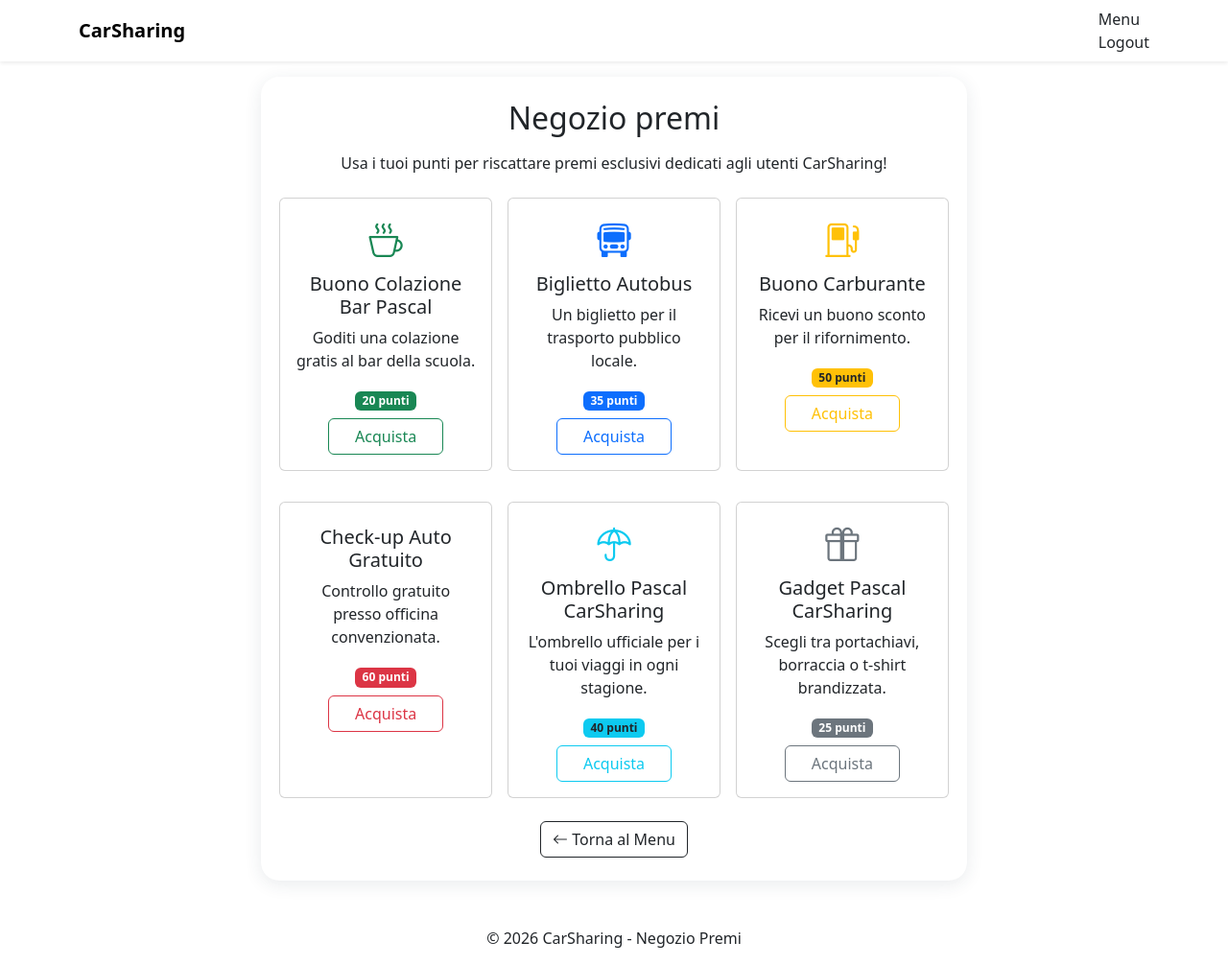
After one commit to ITTPascal-2526-5L/pascal-carsharing-brighipagliaraniromagnoli, a Flask app: page /negozio in a window 1280 px wide. The commit adds this page. Shown: the whole page at 96% size. Run offline with Flask 3, Linux system fonts and the light colour scheme; the visitor is signed in with stand-in values (Sample User, id 1).

Commit message:
aggiunta negozio a premi

```diff
--- a/app/json/school.json
+++ b/app/json/school.json
@@ -38,5 +38,10 @@
         "nomeScuola": "Prova",
         "indirizzo": "2",
         "suffix": "22"
+    },
+    {
+        "nomeScuola": "Cactus",
+        "indirizzo": "Via desertica, 102",
+        "suffix": "c22"
     }
 ]
--- a/app/models/driver.py
+++ b/app/models/driver.py
@@ -12,8 +12,9 @@ class Driver(db.Model):
     CF = db.Column(db.String(50), unique=True, nullable=False)
     NrPatente = db.Column(db.String(50), unique=True, nullable=False)
     password = db.Column(db.String(100), nullable=False)
+    punti = db.Column(db.Integer, default=0)
 
-    def __init__(self, nome, cognome, email, eta, CF, NrPatente, password):
+    def __init__(self, nome, cognome, email, eta, CF, NrPatente, password, punti=0):
         self.nome = nome
         self.cognome = cognome
         self.email = email
@@ -21,3 +22,4 @@ class Driver(db.Model):
         self.CF = CF
         self.NrPatente = NrPatente
         self.password = password
+        self.punti = punti
--- a/app/models/passenger.py
+++ b/app/models/passenger.py
@@ -12,8 +12,9 @@ class Passenger(db.Model):
     CF = db.Column(db.String(50), unique=True, nullable=False)
     prelievo = db.Column(db.String(200), nullable=True)
     password = db.Column(db.String(100), nullable=False)
+    punti = db.Column(db.Integer, default=0)
 
-    def __init__(self, nome, cognome, email, eta, CF, prelievo, password):
+    def __init__(self, nome, cognome, email, eta, CF, prelievo, password, punti=0):
         self.nome = nome
         self.cognome = cognome
         self.email = email
@@ -21,3 +22,4 @@ class Passenger(db.Model):
         self.CF = CF
         self.prelievo = prelievo
         self.password = password
+        self.punti = punti
--- a/app/routes/login.py
+++ b/app/routes/login.py
@@ -6,6 +6,9 @@ from app.models.driver import Driver
 from app.models.passenger import Passenger
 from app.models.school import School
 from app import db
+import random
+import string
+from flask import jsonify
 
 
 login_bp = Blueprint("login", __name__)
@@ -64,9 +67,18 @@ def login():
 def menu():
     username = session.get("username")
     user_type = session.get("user_type")
+    punti = 0
     if not username or not user_type:
         return redirect("/login")
-    return render_template("menu.html", user=username, user_type=user_type)
+    if user_type == "passenger":
+        user = Passenger.query.filter_by(nome=username).first()
+        if user:
+            punti = user.punti
+    elif user_type == "driver":
+        user = Driver.query.filter_by(nome=username).first()
+        if user:
+            punti = user.punti
+    return render_template("menu.html", user=username, user_type=user_type, punti=punti)
 
 
 ALLOWED_EXTENSIONS = {"pdf", "jpg", "jpeg", "png"}
@@ -125,3 +137,40 @@ def upload_file():
 def logout():
     session.pop("username", None)
     return redirect("/login")
+
+@login_bp.route("/negozio")
+def negozio():
+    username = session.get("username")
+    user_type = session.get("user_type")
+    if not username or not user_type:
+        return redirect("/login")
+    return render_template("negozio.html", user=username, user_type=user_type)
+
+@login_bp.route("/acquista_premio", methods=["POST"])
+def acquista_premio():
+    if "username" not in session or "user_type" not in session:
+        return jsonify({"success": False, "message": "Devi essere loggato."}), 401
+    if session["user_type"] != "passenger":
+        return jsonify({"success": False, "message": "Solo i passeggeri possono acquistare premi."}), 403
+    from app.models.passenger import Passenger
+    user = Passenger.query.filter_by(nome=session["username"]).first()
+    if not user:
+        return jsonify({"success": False, "message": "Utente non trovato."}), 404
+    premio = request.json.get("premio")
+    costi = {
+        "colazione": 20,
+        "bus": 35,
+        "carburante": 50,
+        "checkup": 60,
+        "ombrello": 40,
+        "gadget": 25
+    }
+    if premio not in costi:
+        return jsonify({"success": False, "message": "Premio non valido."}), 400
+    costo = costi[premio]
+    if user.punti < costo:
+        return jsonify({"success": False, "message": "Punti insufficienti."}), 400
+    user.punti -= costo
+    codice = ''.join(random.choices(string.ascii_uppercase + string.digits, k=8))
+    db.session.commit()
+    return jsonify({"success": True, "codice": codice, "message": "Premio acquistato con successo!"})
--- /dev/null
+++ b/app/templates/negozio.html
@@ -0,0 +1,134 @@
+<!doctype html>
+<html lang="it">
+<head>
+    <meta charset="utf-8" />
+    <meta name="viewport" content="width=device-width, initial-scale=1" />
+    <title>Negozio CarSharing</title>
+    <link href="https://cdn.jsdelivr.net/npm/bootstrap@5.3.2/dist/css/bootstrap.min.css" rel="stylesheet">
+    <link rel="stylesheet" href="https://cdn.jsdelivr.net/npm/bootstrap-icons@1.11.1/font/bootstrap-icons.css">
+    <link rel="stylesheet" href="{{ url_for('static', filename='style.css') }}">
+    <style>
+      .shop-card { border-radius: 1.2rem; box-shadow: 0 4px 18px rgba(44,62,80,0.10); background: #fff; padding: 1.5rem 1.2rem; margin-bottom: 1.2rem; }
+      .shop-icon { font-size: 2.2rem; margin-bottom: 0.5rem; }
+      .shop-btn { min-width: 120px; }
+    </style>
+</head>
+<body>
+<nav class="navbar navbar-expand-lg navbar-light bg-white shadow-sm mb-2">
+  <div class="container">
+    <a class="navbar-brand fw-bold" href="/menu">CarSharing</a>
+    <div class="ms-auto">
+      <a class="nav-link" href="/menu">Menu</a>
+      <a class="nav-link" href="{{ url_for('login.logout') }}">Logout</a>
+    </div>
+  </div>
+</nav>
+<main class="container py-2">
+  <div class="row justify-content-center">
+    <div class="col-lg-8">
+      <div class="shop-card text-center mb-2">
+        <h2 class="mb-3">Negozio premi</h2>
+        <p class="mb-4">Usa i tuoi punti per riscattare premi esclusivi dedicati agli utenti CarSharing!</p>
+        <div class="row g-3">
+          <div class="col-md-4">
+            <div class="card h-100">
+              <div class="card-body text-center">
+                <div class="shop-icon text-success mb-2"><i class="bi bi-cup-hot"></i></div>
+                <h5 class="card-title">Buono Colazione Bar Pascal</h5>
+                <p class="card-text">Goditi una colazione gratis al bar della scuola.</p>
+                <div class="mb-2"><span class="badge bg-success">20 punti</span></div>
+                <button class="btn btn-outline-success shop-btn" onclick="acquistaPremio('colazione', this)">Acquista</button>
+              </div>
+            </div>
+          </div>
+          <div class="col-md-4">
+            <div class="card h-100">
+              <div class="card-body text-center">
+                <div class="shop-icon text-primary mb-2"><i class="bi bi-bus-front"></i></div>
+                <h5 class="card-title">Biglietto Autobus</h5>
+                <p class="card-text">Un biglietto per il trasporto pubblico locale.</p>
+                <div class="mb-2"><span class="badge bg-primary">35 punti</span></div>
+                <button class="btn btn-outline-primary shop-btn" onclick="acquistaPremio('bus', this)">Acquista</button>
+              </div>
+            </div>
+          </div>
+          <div class="col-md-4">
+            <div class="card h-100">
+              <div class="card-body text-center">
+                <div class="shop-icon text-warning mb-2"><i class="bi bi-fuel-pump"></i></div>
+                <h5 class="card-title">Buono Carburante</h5>
+                <p class="card-text">Ricevi un buono sconto per il rifornimento.</p>
+                <div class="mb-2"><span class="badge bg-warning text-dark">50 punti</span></div>
+                <button class="btn btn-outline-warning shop-btn" onclick="acquistaPremio('carburante', this)">Acquista</button>
+              </div>
+            </div>
+          </div>
+        </div>
+        <div class="row g-3 mt-3">
+          <div class="col-md-4">
+            <div class="card h-100">
+              <div class="card-body text-center">
+                <div class="shop-icon text-danger mb-2"><i class="bi bi-steering-wheel"></i></div>
+                <h5 class="card-title">Check-up Auto Gratuito</h5>
+                <p class="card-text">Controllo gratuito presso officina convenzionata.</p>
+                <div class="mb-2"><span class="badge bg-danger">60 punti</span></div>
+                <button class="btn btn-outline-danger shop-btn" onclick="acquistaPremio('checkup', this)">Acquista</button>
+              </div>
+            </div>
+          </div>
+          <div class="col-md-4">
+            <div class="card h-100">
+              <div class="card-body text-center">
+                <div class="shop-icon text-info mb-2"><i class="bi bi-umbrella"></i></div>
+                <h5 class="card-title">Ombrello Pascal CarSharing</h5>
+                <p class="card-text">L'ombrello ufficiale per i tuoi viaggi in ogni stagione.</p>
+                <div class="mb-2"><span class="badge bg-info text-dark">40 punti</span></div>
+                <button class="btn btn-outline-info shop-btn" onclick="acquistaPremio('ombrello', this)">Acquista</button>
+              </div>
+            </div>
+          </div>
+          <div class="col-md-4">
+            <div class="card h-100">
+              <div class="card-body text-center">
+                <div class="shop-icon text-secondary mb-2"><i class="bi bi-gift"></i></div>
+                <h5 class="card-title">Gadget Pascal CarSharing</h5>
+                <p class="card-text">Scegli tra portachiavi, borraccia o t-shirt brandizzata.</p>
+                <div class="mb-2"><span class="badge bg-secondary">25 punti</span></div>
+                <button class="btn btn-outline-secondary shop-btn" onclick="acquistaPremio('gadget', this)">Acquista</button>
+              </div>
+            </div>
+          </div>
+        </div>
+        <div class="mt-4">
+          <a href="/menu" class="btn btn-outline-dark"><i class="bi bi-arrow-left"></i> Torna al Menu</a>
+        </div>
+      </div>
+    </div>
+  </div>
+</main>
+<footer class="footer text-center text-dark py-3 bg-white mt-3">
+  <p class="mb-0">© 2026 CarSharing - Negozio Premi</p>
+</footer>
+<script src="https://cdn.jsdelivr.net/npm/bootstrap@5.3.2/dist/js/bootstrap.bundle.min.js"></script>
+<script>
+function acquistaPremio(premio, btn) {
+  btn.disabled = true;
+  fetch('/acquista_premio', {
+    method: 'POST',
+    headers: { 'Content-Type': 'application/json' },
+    body: JSON.stringify({ premio })
+  })
+  .then(r => r.json())
+  .then(data => {
+    if(data.success) {
+      alert('Premio acquistato! Codice riscatto: ' + data.codice);
+    } else {
+      alert(data.message);
+    }
+    btn.disabled = false;
+  })
+  .catch(() => { alert('Errore di rete.'); btn.disabled = false; });
+}
+</script>
+</body>
+</html>
--- a/app/templates/passengerLogin.html
+++ b/app/templates/passengerLogin.html
@@ -48,6 +48,10 @@
                 <input type="text" class="form-control" name="CF" placeholder="Inserisci il codice fiscale" required>
               </div>
               <div class="mb-3">
+                <label class="form-label">Pickup</label>
+                <input type="text" class="form-control" name="prelievo" placeholder="Inserisci il luogo di pickup" required>
+              </div>
+              <div class="mb-3">
                 <label class="form-label">Password</label>
                 <input type="password" class="form-control" name="password" placeholder="Inserisci la password" required>
               </div>
```
Also changed, not shown: app/json/driver.json (+9 -0 lines), app/json/passenger.json (+18 -0 lines), app/templates/menu.html (+19 -4 lines), app/templates/schoolLogin.html (+9 -2 lines), migrations/versions/3744d17be140_add_punti_to_passenger.py (added, +32 -0 lines).
